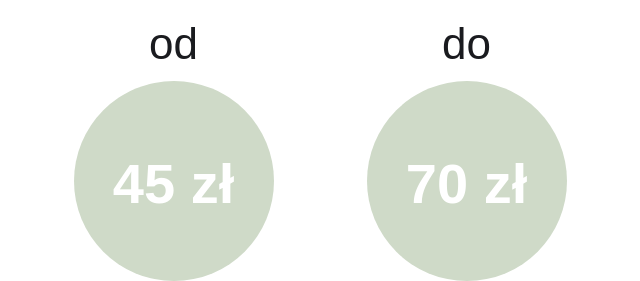
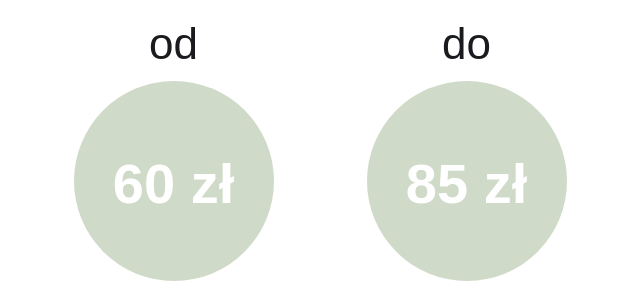
Before and after one commit to JohnyCape/ZielonyDomekNew2, a website: page index.html in a window 1280 px wide. Shown: the part 2701-2982 px from the top of the page, 615-1255 px from the left. Drawn offline with nearby package versions, Linux system fonts and the light colour scheme; a script that the page names is missing.

Commit message:
zmiana cen z: od 45 do 70; na: od 60 do 85;

```diff
--- a/index.html
+++ b/index.html
@@ -267,13 +267,13 @@
             id="w-node-_204f0989-8dc4-04b6-3c26-d197b7f1881a-c1c4b671"
             class="div-block-4 div-b7"
           >
-            <h1 class="heading-1">45 zł</h1>
+            <h1 class="heading-1">60 zł</h1>
           </div>
           <div
             id="w-node-_44ce5e4e-239b-3cf6-5947-5ef20ea002cc-c1c4b671"
             class="div-block-4 div-b7"
           >
-            <h1 class="heading-1">70 zł</h1>
+            <h1 class="heading-1">85 zł</h1>
           </div>
         </div>
       </div>
```
